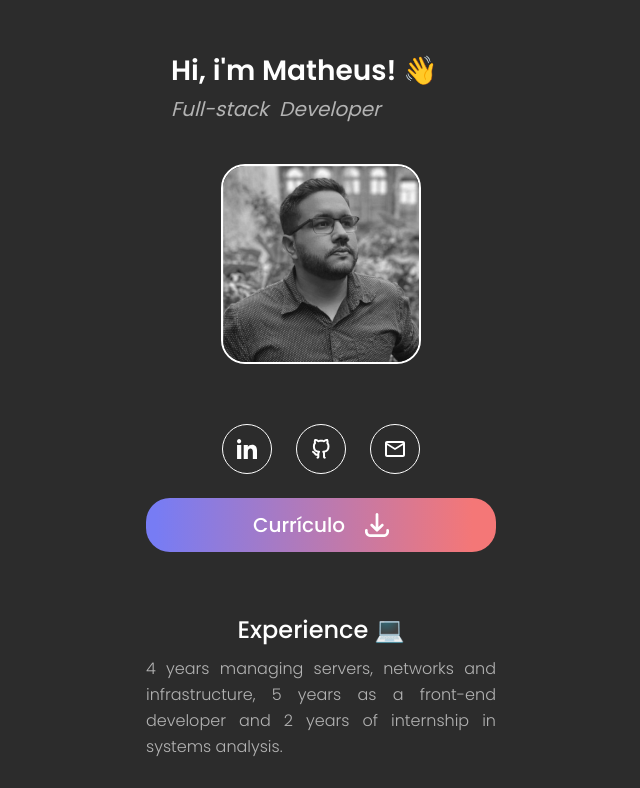
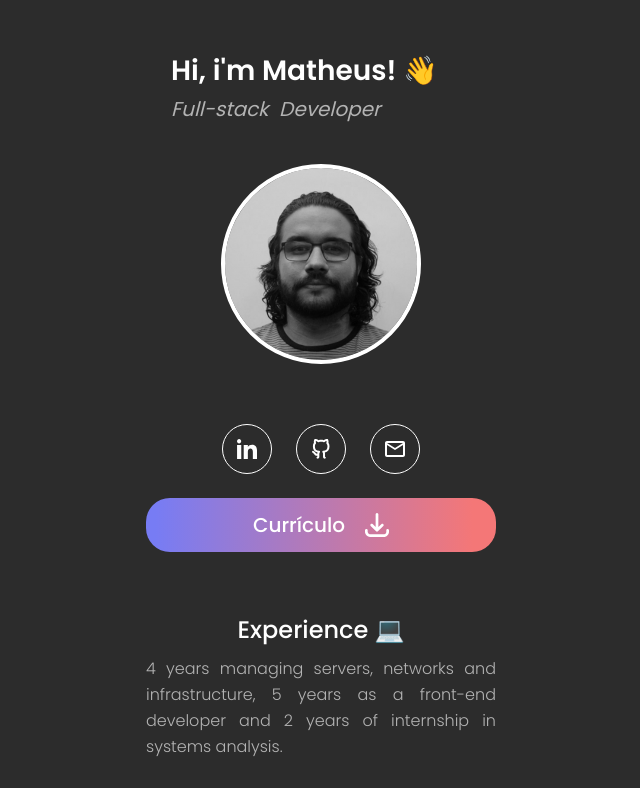
Before and after one commit to gomestizado/gomestizado.github.io, a Next.js app: page / in a window 1280 px wide. Shown: the top 788 px of the page, without its empty margins (319-959 px from the left). Built offline with nearby package versions, Linux system fonts and the light colour scheme; grey boxes are pictures that could not be loaded.

Commit message:
change photo and linkedin url

```diff
--- a/src/app/components/header/header.scss
+++ b/src/app/components/header/header.scss
@@ -20,11 +20,12 @@
     }
 
     img {
-        border-radius: 24px;
-        border: 2px solid white;
         height: 200px;
         width: 200px;
-
+        border-radius: 100%;
+        border: 4px solid white;
+        margin-left: 0px;
+        margin-right: 0px;
         align-self: center;
 
         filter: grayscale(100%);
@@ -69,7 +70,7 @@
 
         img {
             border-radius: 100%;
-            border: 2px solid white;
+            border: 4px solid white;
             margin-left: 0px;
             margin-right: 0px;
         }
--- a/src/app/components/social-btns/social-btns.tsx
+++ b/src/app/components/social-btns/social-btns.tsx
@@ -8,7 +8,7 @@ import "./social-btns.scss";
 export function SocialBtns(){
     return(
     <div className="social">
-        <a href="https://www.linkedin.com/in/gomesmatheus/" target="_blank">
+        <a href="https://www.linkedin.com/in/matheusgcoelho/" target="_blank">
             <LinkedInIcon/>
         </a>
         <a href="https://github.com/gomestizado" target="_blank">
```
Also changed, not shown: public/me.jpg.
